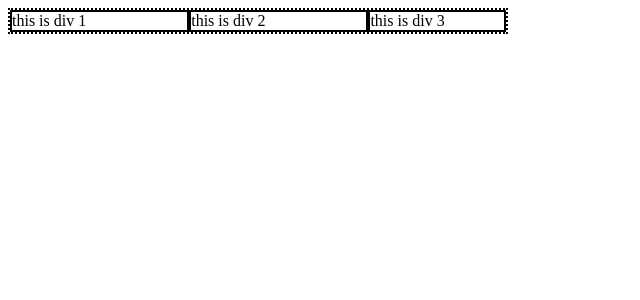
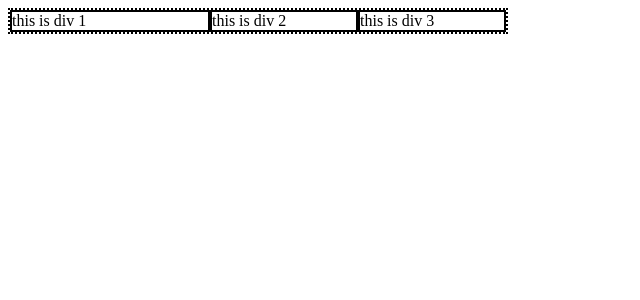
Before and after one commit to iprash155/100DaysOfCode, a PHP site: page /flex.html in a window 1280 px wide. Shown: the top 300 px of the page, without its empty margins (0-640 px from the left). Run offline with PHP 8.4, Linux system fonts and the light colour scheme.

Commit message:
flex shorthand

```diff
--- a/css/style.css
+++ b/css/style.css
@@ -70,14 +70,11 @@
 
 }
 .A{
-    flex-basis: 200px;
-    flex-shrink: 1;
+    flex: 0 0 200px
 }
 .B{
-    flex-basis: 200px;
-    flex-shrink: 1;
+    flex: 0 1 200px
 }
 .C{
-    flex-basis: 200px;
-    flex-shrink: 3;
+    flex: 0 1 200px
 }
```
